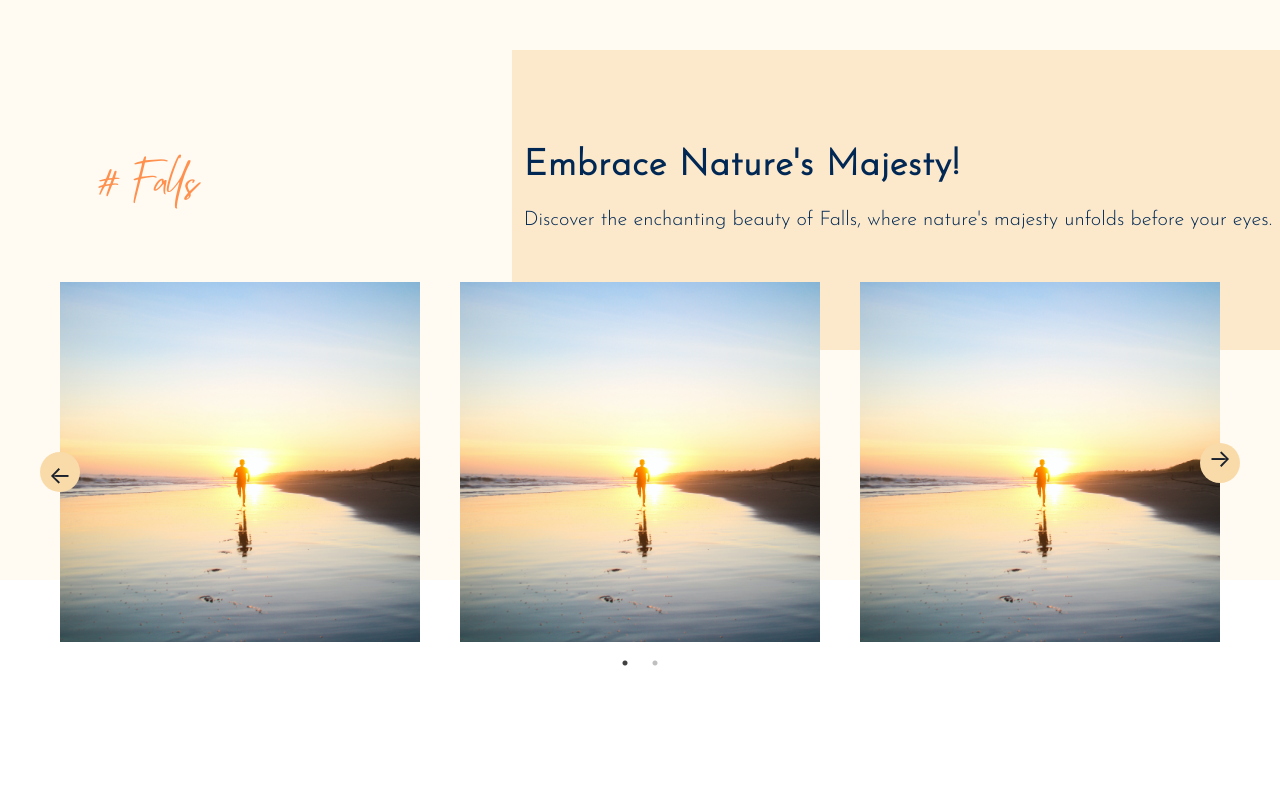
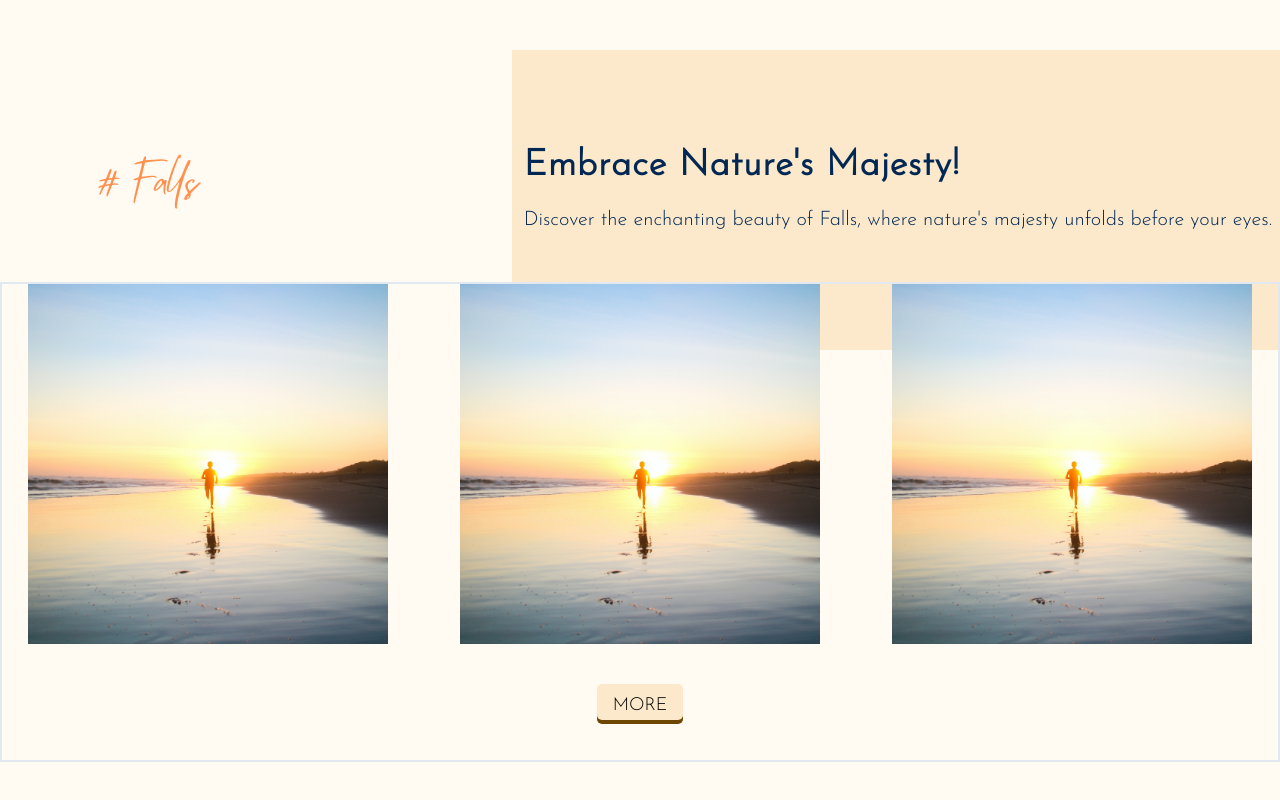
Before and after one commit to Rej327/Catanauan-Tour-Guide, a React (Vite) app: page / in a window 1280 px wide. Shown: the part 4185-4985 px from the top of the page. Before the commit the page ends 4858 px from the top, so only its background shows below. Built offline with nearby package versions, Linux system fonts and the light colour scheme.

Commit message:
Modify Falls Section in Home Page

```diff
--- a/src/components/home_section/Banks.jsx
+++ b/src/components/home_section/Falls.jsx
@@ -1,8 +1,9 @@
 import React, { useContext } from "react";
 import { LangContext } from "../../App";
 import Carousel from "../common/Carousel";
+import Button from "../common/Button";
 
-const Banks = ({ className }) => {
+const Falls = ({ className }) => {
   const { language } = useContext(LangContext);
   return (
     <div className={`w-full ${className}`}>
@@ -41,18 +42,28 @@ const Banks = ({ className }) => {
             </p>
           </div>
         </div>
-        <div className="mx-auto max-w-[350px] md:max-w-[350px] lg:max-w-[1300px] h-[250px] -mt-5 lg:mt-0">
-          <Carousel>
-            {language?.main?.resorts.map((data) => (
-              <div key={data.id} className="px-5">
+        <div className="mx-auto border-2 max-w-[1300px] -mt-5 lg:mt-0">
+          <div className="flex flex-wrap justify-center bg-[#FCE9CB gap-5 mx-auto">
+            {language?.main?.resorts.slice(0, 3).map((data) => (
+              <div
+                key={data.id}
+                className="px-5 max-w-[400px] md:max-w-[300px] lg:max-w-[400px] mx-auto"
+              >
                 <img src={data.img} alt="resorts" className="w-auto" />
               </div>
             ))}
-          </Carousel>
+          </div>
+
+          <div className="w-fit mx-auto ">
+            <Button
+              className="my-10 mx-auto text-black px-4 pt-2 text-lg bg-[#FCE9CB]"
+              label="MORE"
+            />
+          </div>
         </div>
       </div>
     </div>
   );
 };
 
-export default Banks;
+export default Falls;
--- a/src/page/Home.jsx
+++ b/src/page/Home.jsx
@@ -8,7 +8,7 @@ import SetupInto from "../components/home_section/SetupInto";
 import Resorts from "../components/home_section/Resorts";
 import HotelAndRestoDesktop from "../components/home_section/HotelAndRestoDesktop";
 import HotelAndRestoMobile from "../components/home_section/HotelAndRestoMobile";
-import Banks from "../components/home_section/Banks";
+import Falls from "../components/home_section/Falls";
 
 const Home = () => {
   return (
@@ -21,7 +21,7 @@ const Home = () => {
       <Resorts className="py-6 md:py-12" />
       <HotelAndRestoDesktop className="hidden lg:block my-12" />
       <HotelAndRestoMobile className="mt-[30%] md:mt-[15%] lg:hidden" />
-      <Banks className="pt-12 pb-6 md:py-12" />
+      <Falls className="pt-12 pb-6 md:py-12" />
       {/* <Sample /> */}
     </div>
   );
```
